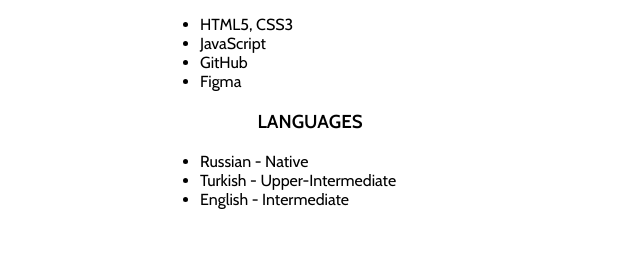
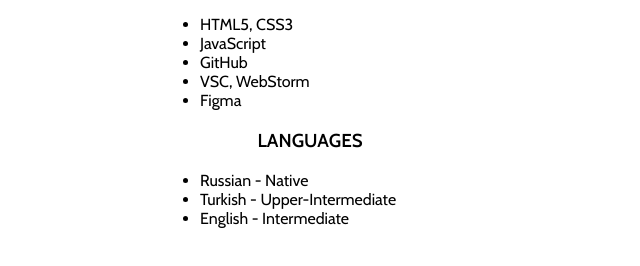
Before and after one commit to polat08/rsschool-cv, a plain HTML site: page index.html in a window 1280 px wide. Shown: the part 932-1198 px from the top of the page, without its empty margins (0-640 px from the left). Drawn offline with nearby package versions, Linux system fonts and the light colour scheme.

Commit message:
docs: edit cd.md

```diff
--- a/index.html
+++ b/index.html
@@ -43,6 +43,7 @@
                 <li>HTML5, CSS3</li>
                 <li>JavaScript</li>
                 <li>GitHub</li>
+                <li>VSC, WebStorm</li>
                 <li>Figma</li>
             </ul>
             <h3 class="center">Languages</h3>
```
Also changed, not shown: 1 other file.
